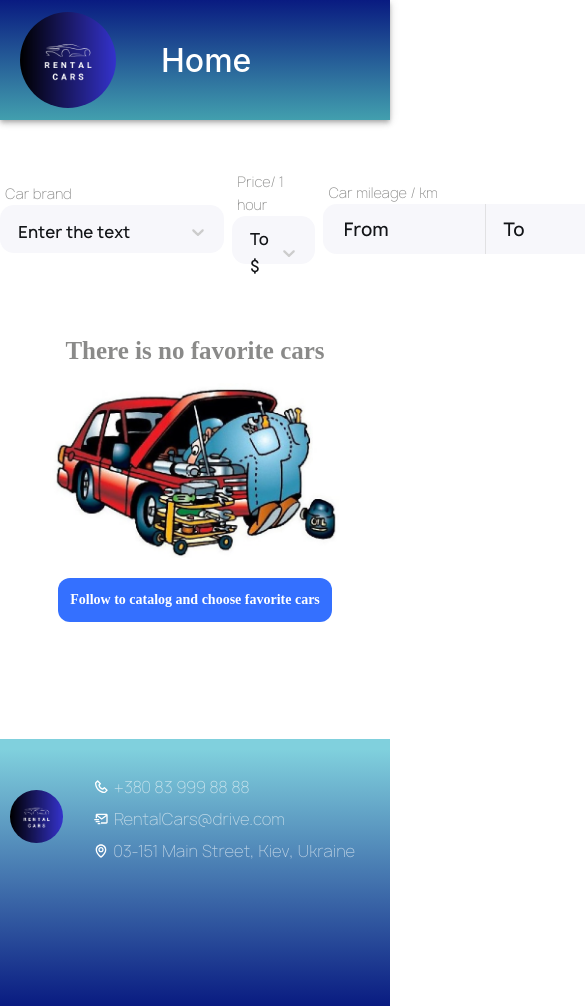
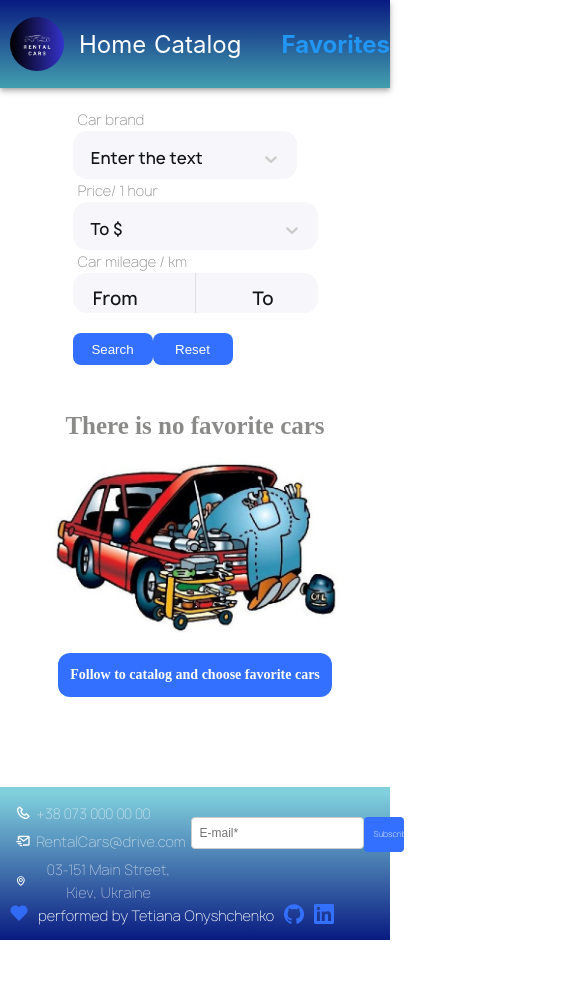
Before and after one commit to Tetiana892/rental-car, a React (Create React App) app: page /favorites in a window 390 px wide. Shown: the top 1006 px of the page, 585 px wide, since content can reach past the window. After the commit the page ends 940 px from the top, so only its background shows below. Built offline with nearby package versions, Linux system fonts and the light colour scheme.

Commit message:
add responsive

```diff
--- a/src/components/FilterForm/FilterForm.styled.js
+++ b/src/components/FilterForm/FilterForm.styled.js
@@ -1,10 +1,17 @@
 import styled from '@emotion/styled';
 
 export const Container = styled.div`
-  display: flex;
   align-items: center;
-  margin-top: 50px;
-  gap: 8px;
+  margin-top: 20px;
+  gap: 10px;
+  @media screen and (min-width: 768px) {
+    display: flex;
+    margin-top: 50px;
+    gap: 8px;
+  }
+  @media screen and (min-width: 1440px) {
+    align-items: center;
+  }
 `;
 
 export const SelectContainer = styled.div`
@@ -31,24 +38,34 @@ export const Label = styled.label`
 
 export const InputLeft = styled.input`
   display: block;
-  width: 160px;
-  height: 48px;
+  width: 120px;
+  height: 38px;
   border: none;
   border-right: 1px solid rgba(138, 138, 137, 0.2);
   background-color: rgba(247, 247, 251, 1);
   border-radius: 14px 0 0 14px;
   padding-left: 0;
   text-indent: 70px;
+  font-family: ManropeThin;
 
-  font-family: ManropeMedium;
   color: rgba(18, 20, 23, 1);
-  font-size: 18px;
+  font-size: 14px;
+  @media screen and (min-width: 768px) {
+    font-family: ManropeMedium;
+    font-size: 18px;
+    width: 130px;
+    height: 38px;
+  }
+  @media screen and (min-width: 1440px) {
+    width: 160px;
+    height: 48px;
+  }
 `;
 
 export const InputRight = styled.input`
   display: block;
-  width: 160px;
-  height: 48px;
+  width: 120px;
+  height: 38px;
   border: none;
   background-color: rgba(247, 247, 251, 1);
   border-radius: 0 14px 14px 0;
@@ -57,7 +74,16 @@ export const InputRight = styled.input`
 
   font-family: ManropeMedium;
   color: rgba(18, 20, 23, 1);
-  font-size: 18px;
+  font-size: 14px;
+  @media screen and (min-width: 768px) {
+    font-size: 18px;
+    width: 130px;
+    height: 38px;
+  }
+  @media screen and (min-width: 1440px) {
+    width: 160px;
+    height: 48px;
+  }
 `;
 
 export const UnitLeft = styled.span`
@@ -83,11 +109,11 @@ export const UnitRight = styled.span`
 `;
 
 export const Button = styled.button`
-  width: 160px;
-  height: 48px;
+  width: 80px;
+  height: 32px;
   background-color: rgba(52, 112, 255, 1);
-  border-radius: 12px;
-  padding: 14px 44px;
+  border-radius: 8px;
+  padding: 4px 8px;
   color: white;
   margin-top: 20px;
 
@@ -96,4 +122,15 @@ export const Button = styled.button`
     background-color: rgba(11, 68, 205, 1);
     transition: background-color 250ms cubic-bezier(0.4, 0, 0.2, 1);
   }
+  @media screen and (min-width: 768px) {
+    border-radius: 12px;
+    padding: 10px 20px;
+    width: 90px;
+    height: 38px;
+  }
+  @media screen and (min-width: 1440px) {
+    padding: 14px 44px;
+    width: 160px;
+    height: 48px;
+  }
 `;
--- a/src/components/Footer/Footer.jsx
+++ b/src/components/Footer/Footer.jsx
@@ -66,8 +66,8 @@ const Footer = () => {
         <FooterNav>
           <ContactContainer>
             <BiPhone size={16} />
-            <ContactLink href="tel:+380839998888">
-              +380 83 999 88 88
+            <ContactLink href="tel:+380730000000">
+              +38 073 000 00 00
             </ContactLink>
           </ContactContainer>
           <ContactContainer>
@@ -138,7 +138,3 @@ const Footer = () => {
 };
 
 export default Footer;
-
-//  <svg viewBox="0 0 32 32">
-//    <use xlinkHref={`${SvgSprite}#icon-addPhoto`} />
-//  </svg>;
--- a/src/components/Footer/Footer.styled.js
+++ b/src/components/Footer/Footer.styled.js
@@ -25,11 +25,21 @@ export const FooterContainer = styled.div`
 
 export const SubscribeRow = styled.div`
   display: flex;
+  margin: auto;
+  gap: 5px;
+  width: auto;
+  height: auto;
+  @media screen and (min-width: 768px) {
+    align-items: center;
+    min-width: 768px;
+  }
+  @media screen and (min-width: 1440px) {
     margin: 20px auto;
     gap: 30px;
-  align-items: center;
+
     width: 1187px;
     height: auto;
+  }
 `;
 
 export const FooterNav = styled.div`
@@ -48,34 +58,43 @@ export const ContactContainer = styled.div`
 export const ContactLink = styled.a`
   color: rgb(255 255 255 / 60%);
   text-decoration: none;
-  font-size: 16px;
+  font-size: 14px;
   transition: color 0.3s;
   margin-left: 5px;
 
   &:hover {
     color: black;
   }
+  @media screen and (min-width: 768px) {
+    font-size: 16px;
+  }
 `;
 
 export const EmailContact = styled.a`
-  font-size: 16px;
+  font-size: 14px;
   margin-left: 5px;
   color: rgb(255 255 255 / 60%);
 
   &:hover {
     color: black;
   }
+  @media screen and (min-width: 768px) {
+    font-size: 16px;
+  }
 `;
 
 export const GoogleMapsLink = styled.a`
   color: rgb(255 255 255 / 60%);
   text-decoration: none;
-  font-size: 16px;
+  font-size: 14px;
   margin-left: 5px;
   transition: color 0.3s;
 
   &:hover {
     color: black;
+  }
+  @media screen and (min-width: 768px) {
+    font-size: 16px;
   }
 `;
 
@@ -83,8 +102,15 @@ export const SubscribeContainer = styled.div`
   display: flex;
   flex-direction: column;
   align-items: center;
+  width: 250px;
+  @media screen and (min-width: 768px) {
+    margin-top: 20px;
+    width: 450px;
+  }
+  @media screen and (min-width: 1440px) {
     margin-top: 20px;
     width: 650px;
+  }
 `;
 
 export const SubscribeForm = styled.form`
@@ -94,25 +120,37 @@ export const SubscribeForm = styled.form`
 `;
 
 export const SubscribeInput = styled.input`
+  font-size: 12px;
+  padding: 8px;
+  margin-bottom: 10px;
+  border: 1px solid #ccc;
+  border-radius: 4px;
+  min-width: 100px;
+
+  @media screen and (min-width: 768px) {
+    font-size: 14px;
+    min-width: 200px;
+  }
+  @media screen and (min-width: 1440px) {
     font-size: 16px;
     padding: 10px;
     margin-bottom: 10px;
-  border: 1px solid #ccc;
-  border-radius: 4px;
     width: 250px;
+  }
 `;
 
 export const SubscribeButton = styled.button`
   display: flex;
   justify-content: space-around;
   align-items: center;
-  width: 140px;
-  height: 42px;
-  margin-left: 10px;
+  margin-left: 3px;
+  width: 40px;
+  height: 35px;
+  margin-left: auto;
   background-color: rgba(52, 112, 255, 1);
   color: #fff;
-  font-size: 16px;
-  padding: 10px 20px;
+  font-size: 8px;
+  padding: 6px 10px;
   border: none;
   border-radius: 4px;
   cursor: pointer;
@@ -121,6 +159,17 @@ export const SubscribeButton = styled.button`
 
   &:hover {
     background-color: #0056b3;
+  }
+  @media screen and (min-width: 768px) {
+    width: 120px;
+    padding: 10px 20px;
+    margin-left: 5px;
+    font-size: 10px;
+  }
+  @media screen and (min-width: 1440px) {
+    width: 140px;
+    font-size: 16px;
+    margin-left: 10px;
   }
 `;
 
@@ -136,7 +185,15 @@ export const SuccessMesage = styled.div`
 
 export const LogoTipe = styled.img`
   border-radius: 50%;
+  width: 24px;
+  @media screen and (min-width: 768px) {
+    width: 64px;
+  }
+  @media screen and (min-width: 1440px) {
+    width: 96px;
+  }
 `;
+
 export const NavLinkStyled = styled(NavLink)`
   margin: 0 auto;
   :hover,
@@ -170,6 +227,17 @@ export const Social = styled(Link)`
 export const SocialContainer = styled.div`
   display: flex;
   gap: 10px;
+  margin: 0 auto;
+  font-size: 14px;
+  @media screen and (min-width: 768px) {
+    gap: 10px;
+    margin-left: auto;
+    margin-bottom: 20px;
+    font-size: 16px;
+  }
+  @media screen and (min-width: 1440px) {
+    gap: 10px;
     margin-left: 540px;
     margin-bottom: 30px;
+  }
 `;
--- a/src/components/Header/Header.jsx
+++ b/src/components/Header/Header.jsx
@@ -15,7 +15,7 @@ const Header = () => {
       <Container>
         <NavList>
           <NavLinkStyled to="/">
-            <Image src={Logo} alt="logo" width="96" />
+            <Image src={Logo} alt="logo" />
             Home
           </NavLinkStyled>
         </NavList>
--- a/src/components/Header/Header.styled.jsx
+++ b/src/components/Header/Header.styled.jsx
@@ -27,10 +27,17 @@ export const NavContainer = styled.header`
 
 export const Container = styled.div`
   display: flex;
-  width: 1187px;
+
   margin: 0 auto;
   gap: 60px;
-  padding-left: 20px;
+  padding-left: 10px;
+  @media screen and (min-width: 768px) {
+    max-width: 768px;
+    padding-left: 20px;
+  }
+  @media screen and (min-width: 1440px) {
+    max-width: 1187px;
+  }
 `;
 
 export const NavList = styled.ul`
@@ -42,8 +49,8 @@ export const NavLinkStyled = styled(NavLink)`
   align-items: center;
   text-decoration: none;
   gap: 5px;
-  font-size: 32px;
-  font-weight: 500;
+  font-size: 24px;
+  font-weight: 400;
   color: white;
 
   :hover,
@@ -56,13 +63,36 @@ export const NavLinkStyled = styled(NavLink)`
     font-weight: bold;
     color: #2196f3;
   }
+  @media screen and (min-width: 768px) {
+    font-size: 28px;
+    font-weight: 500;
+  }
+  @media screen and (min-width: 1440px) {
+    font-size: 32px;
+    font-weight: 500;
+  }
 `;
 export const Image = styled.img`
   border-radius: 50%;
-  margin-right: 40px;
+  margin-right: 10px;
+  width: 54px;
+  @media screen and (min-width: 768px) {
+    margin-right: 30px;
+    width: 84px;
+  }
+  @media screen and (min-width: 1440px) {
+    margin-right: 40px;
+    width: 96px;
+  }
 `;
 export const Wraper = styled.div`
   display: flex;
   gap: 40px;
-  margin-left: 580px;
+  margin-left: auto;
+  @media screen and (min-width: 768px) {
+    margin-left: 190px;
+  }
+  @media screen and (min-width: 1440px) {
+    margin-left: 580px;
+  }
 `;
--- a/src/components/ModalInfo/ModalInfo.jsx
+++ b/src/components/ModalInfo/ModalInfo.jsx
@@ -113,7 +113,7 @@ const ModalInfo = ({ advert }) => {
         </ConditionContainer>
 
         <Button>
-          <ButtonLink href="tel:+380839998888">Rental Car</ButtonLink>
+          <ButtonLink href="tel:+380730000000">Rental Car</ButtonLink>
         </Button>
       </InfoContainer>
     </div>
--- a/src/components/SliderCars/SliderCars.jsx
+++ b/src/components/SliderCars/SliderCars.jsx
@@ -12,6 +12,7 @@ import {
   Title,
   Span,
   WrapperTitle,
+  WrapperContainer,
 } from './SliderCars.styled';
 
 import ImageWithFallback from '../../images/logo.png';
@@ -38,14 +39,14 @@ const SliderCars = () => {
   };
 
   return (
-    <div style={{ width: '1120px' }}>
+    <WrapperContainer>
       <Slider {...sliderSettings}>
         {adverts.map(advert => (
           <SliderWrapper key={advert.id}>
             {!advert.img ? (
-              <Img src={ImageWithFallback} width={335} />
+              <Img src={ImageWithFallback} />
             ) : (
-              <Img src={advert.img} alt={`${advert.make}`} width={335} />
+              <Img src={advert.img} alt={`${advert.make}`} />
             )}
             <WrapperTitle>
               <Title>
@@ -55,7 +56,7 @@ const SliderCars = () => {
           </SliderWrapper>
         ))}
       </Slider>
-    </div>
+    </WrapperContainer>
   );
 };
 
--- a/src/components/SliderCars/SliderCars.styled.js
+++ b/src/components/SliderCars/SliderCars.styled.js
@@ -1,8 +1,8 @@
 import styled from '@emotion/styled';
 
 export const Img = styled.img`
-  width: 335px;
-  height: 268px;
+  width: 145px;
+  height: 160px;
   border-radius: 10px;
   background: linear-gradient(
     180deg,
@@ -16,24 +16,52 @@ export const Img = styled.img`
   &:focus {
     transform: scale(0.9);
   }
+  @media screen and (min-width: 768px) {
+    width: 320px;
+    height: 240px;
+  }
+  @media screen and (min-width: 1440px) {
+    width: 335px;
+    height: 268px;
+  }
 `;
 
 export const SliderWrapper = styled.div`
   display: flex;
   flex-direction: column;
 
-  min-width: 335px;
-  max-width: 335px;
+  min-width: 145px;
+  max-width: 145px;
 
-  padding: 24px 20px;
+  padding: 4px 8px;
   margin-bottom: 8px;
+
+  @media screen and (min-width: 768px) {
+    padding: 20px 18px;
+    min-width: 260px;
+    max-width: 260px;
+  }
+  @media screen and (min-width: 1440px) {
+    padding: 24px 20px;
+    min-width: 335px;
+    max-width: 335px;
+  }
 `;
 
 export const Title = styled.p`
   font-family: ManropeRegular;
-  font-size: 16px;
-  line-height: 24px;
+  font-size: 12px;
+  line-height: 14px;
   display: flex;
+
+  @media screen and (min-width: 768px) {
+    font-size: 14px;
+    line-height: 20px;
+  }
+  @media screen and (min-width: 1440px) {
+    font-size: 16px;
+    line-height: 24px;
+  }
 `;
 
 export const Span = styled.span`
@@ -45,3 +73,14 @@ export const WrapperTitle = styled.div`
   background-color: white;
   border-radius: 6px;
 `;
+
+export const WrapperContainer = styled.div`
+  width: 330px;
+
+  @media screen and (min-width: 768px) {
+    width: 610px;
+  }
+  @media screen and (min-width: 1440px) {
+    width: 1120px;
+  }
+`;
--- a/src/pages/Home/Home.styled.js
+++ b/src/pages/Home/Home.styled.js
@@ -43,10 +43,17 @@ export const LearnMoreButton = styled.button`
     background-color: #0056b3;
   }
 `;
+
 export const HeaderTitle = styled.h1`
-  font-size: 36px;
+  font-size: 28px;
   color: white;
   font-family: ManropeSemiBold;
+  @media screen and (min-width: 768px) {
+    font-size: 32px;
+  }
+  @media screen and (min-width: 1440px) {
+    font-size: 36px;
+  }
 `;
 
 export const Span = styled.span`
@@ -55,6 +62,13 @@ export const Span = styled.span`
 
 export const ItemText = styled.p`
   color: #ffff;
+  font-size: 24px;
+  @media screen and (min-width: 768px) {
+    font-size: 32px;
+  }
+  @media screen and (min-width: 1440px) {
+    font-size: 36px;
+  }
 `;
 
 export const Section = styled.div`
@@ -97,11 +111,22 @@ export const FleetItem = styled.li`
 `;
 
 export const SectionWrapper = styled.div`
-  display: flex;
   margin-top: 60px;
   margin-bottom: 40px;
   padding: 0 40px;
-  gap: 40px;
+  min-width: 200px;
+
+  @media screen and (min-width: 768px) {
+    width: 300px;
+  }
+  @media screen and (min-width: 1440px) {
+    display: flex;
+    margin-top: 60px;
+    margin-bottom: 40px;
+    padding: 0 40px;
+    gap: 40px;
+    width: auto;
+  }
 `;
 export const SectionCard = styled.div`
   display: flex;
```
Lines whose indentation alone changed are shown as unchanged.
